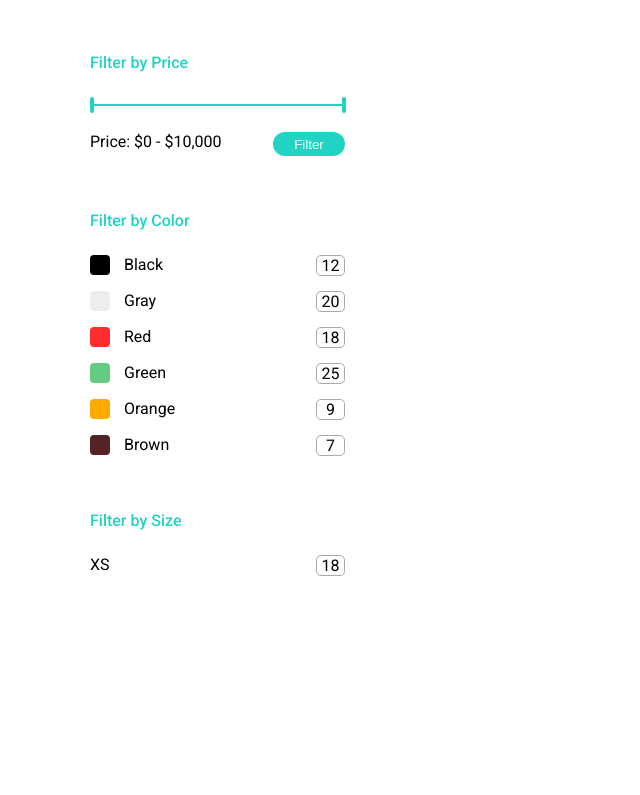
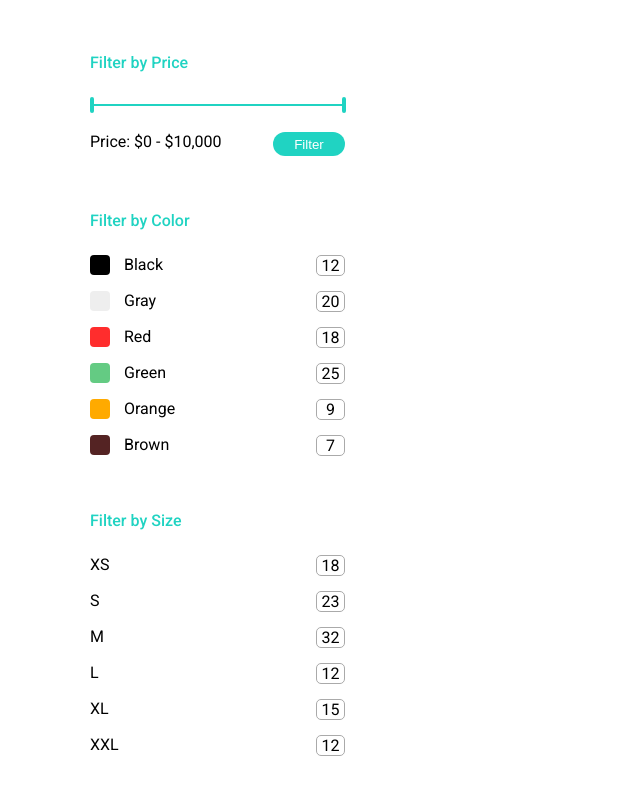
Before and after one commit to ScrumWin21/ScrumFrontEnd, a React (Create React App) app: page /ShopPage in a window 1280 px wide. Shown: the part 1082-1877 px from the top of the page, without its empty margins (0-640 px from the left). Before the commit the page ends 1713 px from the top, so only its background shows below. Built offline with nearby package versions, Linux system fonts and the light colour scheme.

Commit message:
Item #105  - loop through and display filter by size data correctly -  completed

```diff
--- a/src/components/shopDetails/ShopComponents/ShopLeftBanner/ShopLeftBanner.js
+++ b/src/components/shopDetails/ShopComponents/ShopLeftBanner/ShopLeftBanner.js
@@ -3,6 +3,7 @@ import { ShopBannerLeftProductCategories } from "./ShopLeftBannerProductCategori
 import { ShopLeftFilterByColor } from "./ShopLeftFilterByColor";
 import { ShopFilterByPrice } from "./ShopLeftFilterByPrice";
 import { ShopFilterBySize } from "./ShopLeftFilterBySize";
+
 
 
 export const ShopBannerLeft = () => {
--- a/src/components/shopDetails/ShopComponents/ShopLeftBanner/ShopLeftFilterBySize.js
+++ b/src/components/shopDetails/ShopComponents/ShopLeftBanner/ShopLeftFilterBySize.js
@@ -1,43 +1,43 @@
 import React from "react";
-
 
 let shopDataSize = [
   {
     size: "XS",
-        count: 18
+    count: 18,
   },
   {
     size: "S",
-        count: 23
+    count: 23,
   },
   {
     size: "M",
-        count: 32
+    count: 32,
   },
   {
     size: "L",
-        count: 12
+    count: 12,
   },
   {
     size: "XL",
-        count: 15
+    count: 15,
   },
   {
     size: "XXL",
-        count: 12
-    }
-]
-
+    count: 12,
+  },
+];
 
 export const ShopFilterBySize = () => {
   return (
     <>
       <div className="shopBannerLeft-title">Filter by Size</div>
       <div className="shopBannerLeft-container">
+        {shopDataSize.map((shopDataSize) => (
           <div className="shopBannerLeft-container-content-hoverAll">
-          <div>XS</div>
-          <div className="shopBannerLeft-numberBox">18</div>
+            <div>{shopDataSize.size}</div>
+                <div className="shopBannerLeft-numberBox">{ shopDataSize.count }</div>
           </div>
+        ))}
       </div>
     </>
   );
```
Lines whose indentation alone changed are shown as unchanged.
